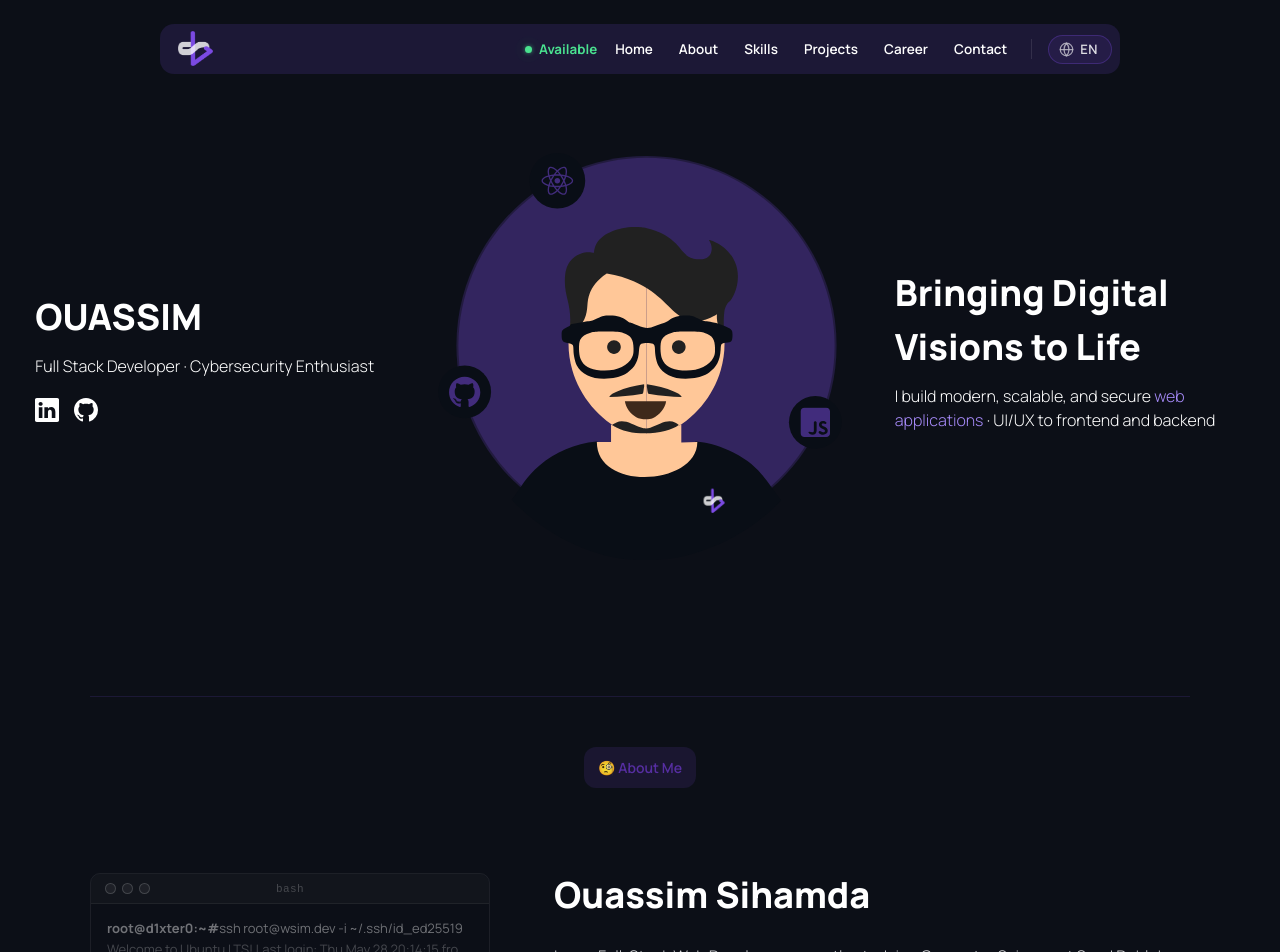
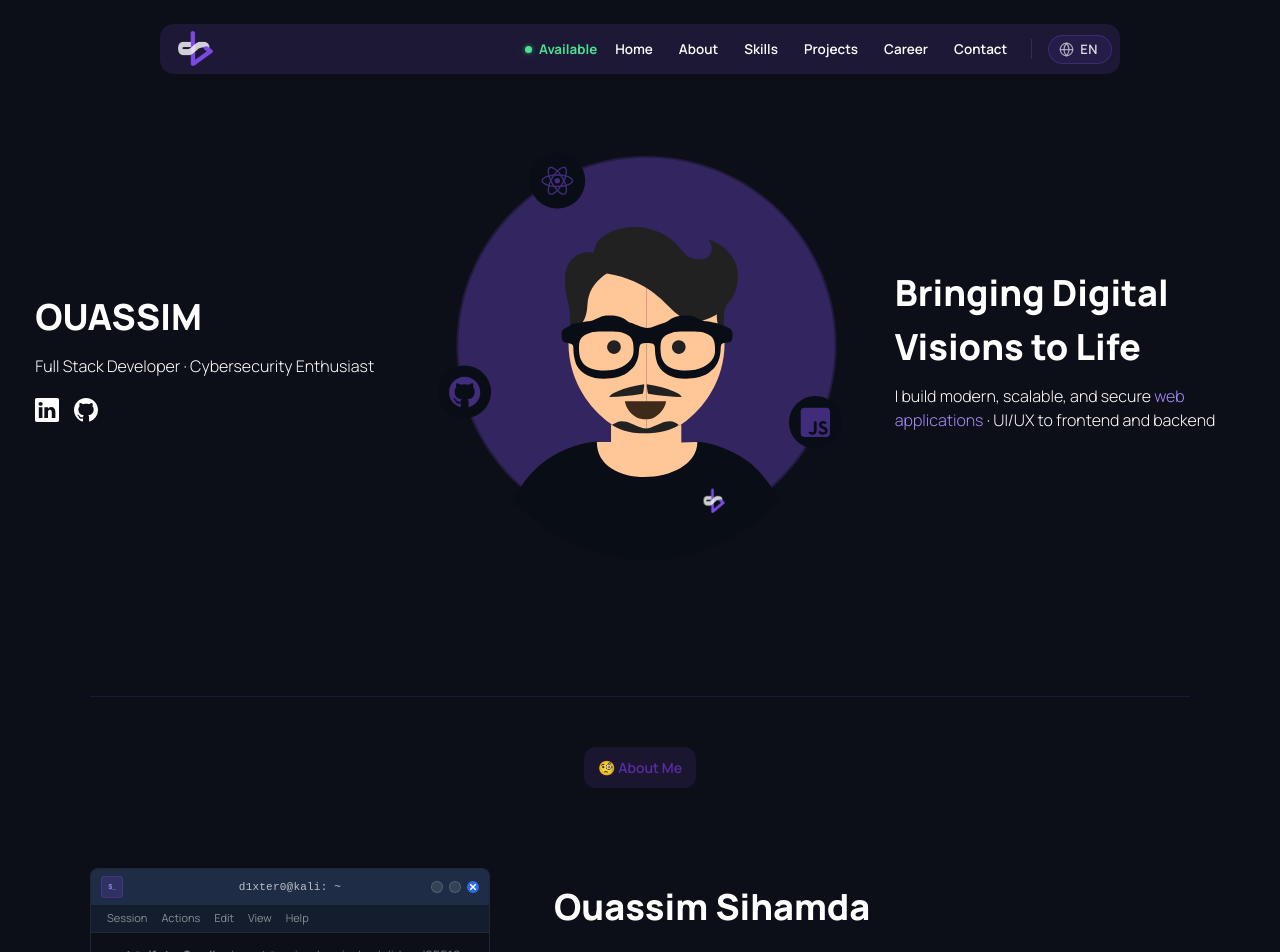
Before and after one commit to d1xter0/Portfolio-TS, a React (Vite) app in the folder frontend/: page / in a window 1280 px wide. Shown: the top 952 px of the page. Built offline with nearby package versions, Linux system fonts and the light colour scheme.

Commit message:
Revamp DevTerminal header and styles

```diff
--- a/frontend/components/DevTerminal.tsx
+++ b/frontend/components/DevTerminal.tsx
@@ -131,12 +131,28 @@ export default function DevTerminal() {
       aria-label="Live terminal displaying cybersecurity and development commands"
     >
       <div className="dt-header" aria-hidden="true">
+        <div className="dt-header-icon">
+          <span className="dt-icon-symbol">$_</span>
+        </div>
+        <span className="dt-title">d1xter0@kali: ~</span>
         <div className="dt-controls">
           <span className="dt-ctrl" />
           <span className="dt-ctrl" />
-          <span className="dt-ctrl" />
+          <span className="dt-ctrl dt-ctrl--close">
+            <svg width="6" height="6" viewBox="0 0 6 6" fill="none" aria-hidden="true">
+              <line x1="0.5" y1="0.5" x2="5.5" y2="5.5" stroke="white" strokeWidth="1.4" strokeLinecap="round" />
+              <line x1="5.5" y1="0.5" x2="0.5" y2="5.5" stroke="white" strokeWidth="1.4" strokeLinecap="round" />
+            </svg>
+          </span>
         </div>
-        <span className="dt-title">bash</span>
+      </div>
+
+      <div className="dt-menu" aria-hidden="true">
+        <span>Session</span>
+        <span>Actions</span>
+        <span>Edit</span>
+        <span>View</span>
+        <span>Help</span>
       </div>
 
       <div className="dt-screen">
--- a/frontend/src/styles/App.css
+++ b/frontend/src/styles/App.css
@@ -122,9 +122,10 @@
 .dev-terminal {
   width: 400px;
   flex-shrink: 0;
-  border-radius: 10px;
+  border-radius: 8px;
   overflow: hidden;
-  border: 1px solid rgba(255, 255, 255, 0.07);
+  background: #0e1525;
+  border: 1px solid rgba(255, 255, 255, 0.08);
   transition: box-shadow 0.35s ease;
 }
 
@@ -132,42 +133,94 @@
   box-shadow:
     0 0 0 1px rgba(122, 74, 226, 0.3),
     0 8px 40px rgba(122, 74, 226, 0.22),
-    0 2px 16px rgba(0, 0, 0, 0.45);
+    0 2px 16px rgba(0, 0, 0, 0.5);
 }
 
 .dt-header {
   display: flex;
   align-items: center;
-  padding: 9px 14px;
-  border-bottom: 1px solid rgba(255, 255, 255, 0.06);
-  background: rgba(255, 255, 255, 0.025);
+  justify-content: space-between;
+  padding: 7px 10px;
+  background: #1e2d45;
   position: relative;
+}
+
+.dt-header-icon {
+  width: 22px;
+  height: 22px;
+  border-radius: 4px;
+  background: rgba(122, 74, 226, 0.18);
+  border: 1px solid rgba(122, 74, 226, 0.28);
+  display: flex;
+  align-items: center;
+  justify-content: center;
+  flex-shrink: 0;
+}
+
+.dt-icon-symbol {
+  font-family: "JetBrains Mono", ui-monospace, monospace;
+  font-size: 7px;
+  font-weight: 700;
+  color: rgba(167, 139, 250, 0.9);
+  letter-spacing: -0.5px;
+  line-height: 1;
+}
+
+.dt-title {
+  position: absolute;
+  left: 50%;
+  transform: translateX(-50%);
+  font-family: "JetBrains Mono", ui-monospace, monospace;
+  font-size: 11px;
+  font-weight: 500;
+  color: rgba(255, 255, 255, 0.7);
+  letter-spacing: 0.02em;
+  white-space: nowrap;
+  pointer-events: none;
+  user-select: none;
 }
 
 .dt-controls {
   display: flex;
   gap: 6px;
   align-items: center;
+  flex-shrink: 0;
 }
 
 .dt-ctrl {
-  width: 11px;
-  height: 11px;
+  width: 12px;
+  height: 12px;
   border-radius: 50%;
-  border: 1px solid rgba(255, 255, 255, 0.16);
-  background: rgba(255, 255, 255, 0.05);
+  background: rgba(255, 255, 255, 0.1);
+  border: 1px solid rgba(255, 255, 255, 0.15);
   flex-shrink: 0;
 }
 
-.dt-title {
-  position: absolute;
-  left: 50%;
-  transform: translateX(-50%);
-  font-family: "JetBrains Mono", "Fira Code", ui-monospace, monospace;
+.dt-ctrl--close {
+  background: #2d6be4;
+  border: none;
+  display: flex;
+  align-items: center;
+  justify-content: center;
+}
+
+.dt-menu {
+  display: flex;
+  align-items: center;
+  gap: 2px;
+  padding: 3px 10px;
+  background: #131d2e;
+  border-bottom: 1px solid rgba(255, 255, 255, 0.05);
+}
+
+.dt-menu span {
+  font-family: var(--font-main);
   font-size: 11px;
-  color: rgba(255, 255, 255, 0.22);
-  letter-spacing: 0.04em;
-  pointer-events: none;
+  font-weight: 400;
+  color: rgba(255, 255, 255, 0.5);
+  padding: 2px 6px;
+  border-radius: 3px;
+  cursor: default;
   user-select: none;
 }
 
@@ -178,7 +231,8 @@
   flex-direction: column;
   justify-content: flex-start;
   gap: 6px;
-  padding: 14px 16px;
+  padding: 12px 14px;
+  background: #0c0e18;
 }
 
 .dt-row {
```
